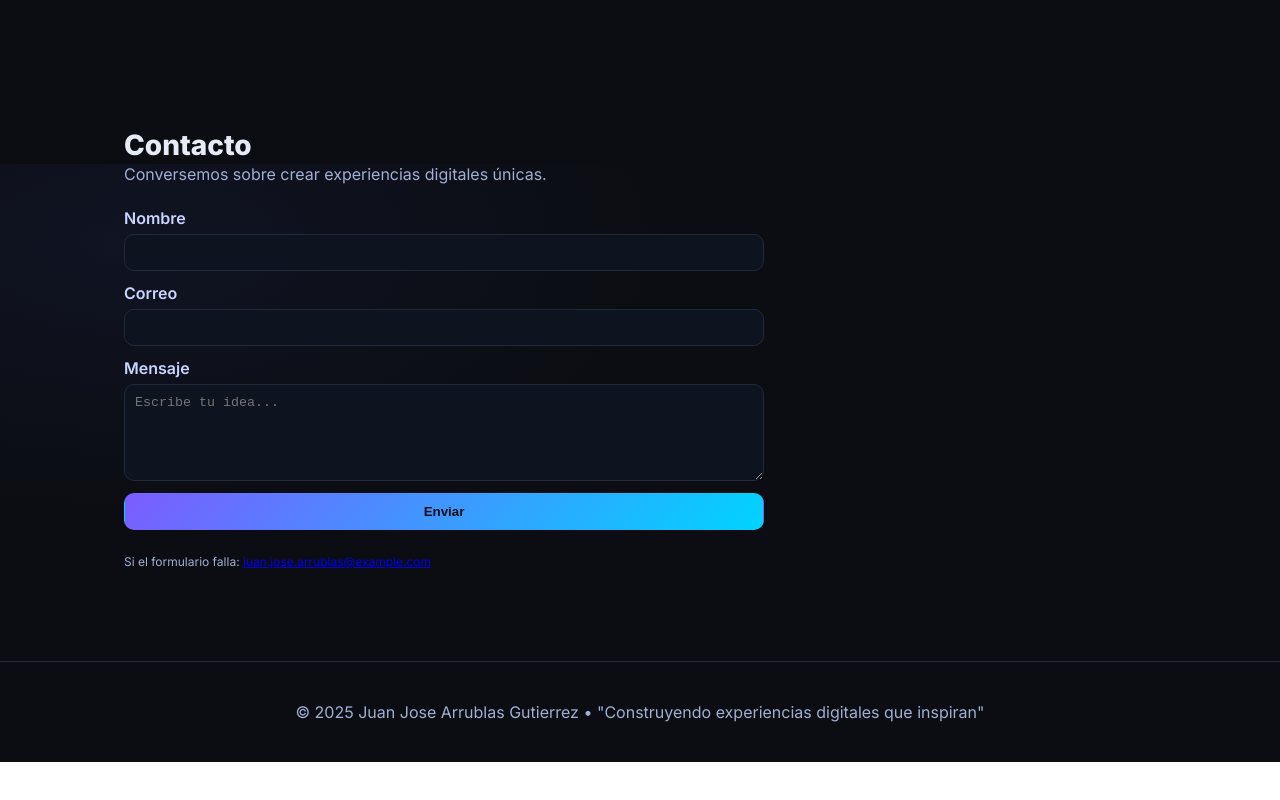
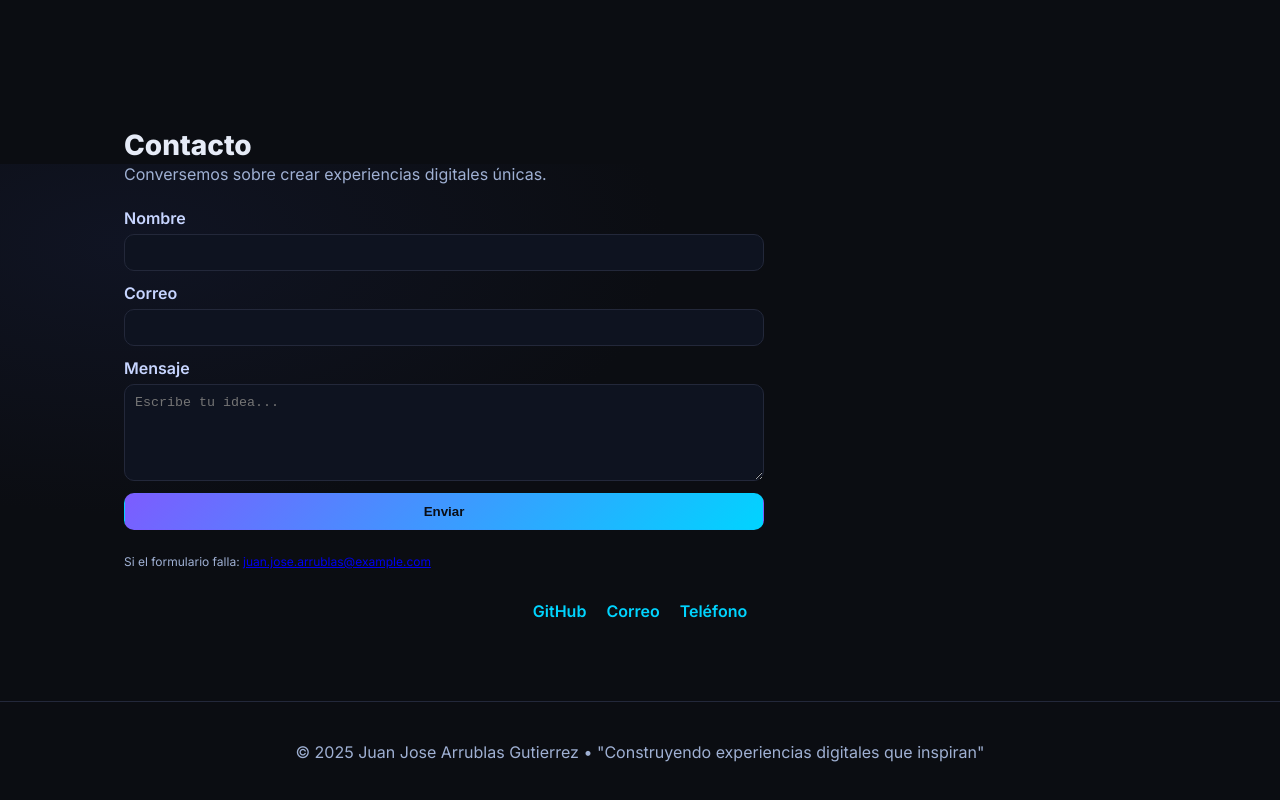
Before and after one commit to arrublas1208/Developer-Portfolio, a plain HTML site: page index.html in a window 1280 px wide. Shown: the part 3036-3836 px from the top of the page. Before the commit the page ends 3798 px from the top, so only its background shows below. Drawn offline with Linux system fonts and the light colour scheme.

Commit message:
contacto

```diff
--- a/index.html
+++ b/index.html
@@ -171,6 +171,11 @@
       <button id="submit-button" class="btn primary" type="submit">Enviar</button>
       <p id="fallback" class="fallback">Si el formulario falla: <a href="mailto:arrublas1208@gmail.com?subject=Contacto%20Portafolio">arrublas1208@gmail.com</a></p>
     </form>
+    <div class="contact-links">
+      <a id="contact-github" href="https://github.com/arrublas1208" target="_blank">GitHub</a>
+      <a id="contact-email" href="mailto:arrublas1208@gmail.com">Correo</a>
+      <a id="contact-phone" href="tel:+573108051310">Teléfono</a>
+    </div>
   </section>
 
   <footer class="site-footer">
--- a/script.js
+++ b/script.js
@@ -178,6 +178,7 @@ const T = {
     contact_title: 'Contacto', contact_subtitle: 'Conversemos sobre crear experiencias digitales únicas.',
     label_name: 'Nombre', label_email: 'Correo', label_message: 'Mensaje', submit_button: 'Enviar',
     fallback: 'Si el formulario falla: ', footer_text: '© 2025 Juan Jose Arrublas Gutierrez • "Construyendo experiencias digitales que inspiran"',
+    contact_github: 'GitHub', contact_email: 'Correo', contact_phone: 'Teléfono',
     legend: '<span class="dot frontend"></span> Frontend\n          <span class="dot backend"></span> Backend\n          <span class="dot data"></span> Bases de Datos\n          <span class="dot devops"></span> DevOps/Cloud\n          <span class="dot tools"></span> Herramientas/Otros',
     timeline: [
       { t: 'Inicio', p: 'Empecé en el mundo del código por curiosidad y creatividad. Desde entonces, me encanta construir experiencias digitales memorables.' },
@@ -207,6 +208,7 @@ const T = {
     contact_title: 'Contact', contact_subtitle: 'Let\'s talk about crafting unique digital experiences.',
     label_name: 'Name', label_email: 'Email', label_message: 'Message', submit_button: 'Send',
     fallback: 'If the form fails: ', footer_text: '© 2025 Juan Jose Arrublas Gutierrez • "Building inspiring digital experiences"',
+    contact_github: 'GitHub', contact_email: 'Email', contact_phone: 'Phone',
     legend: '<span class="dot frontend"></span> Frontend\n          <span class="dot backend"></span> Backend\n          <span class="dot data"></span> Databases\n          <span class="dot devops"></span> DevOps/Cloud\n          <span class="dot tools"></span> Tools/Other',
     timeline: [
       { t: 'Start', p: 'I entered the code world driven by curiosity and creativity. Since then, I love crafting memorable digital experiences.' },
@@ -295,6 +297,11 @@ function applyLanguage(lang) {
 
   // footer
   document.getElementById('footer-text').textContent = L.footer_text;
+
+  // contact links
+  document.getElementById('contact-github').textContent = L.contact_github;
+  document.getElementById('contact-email').textContent = L.contact_email;
+  document.getElementById('contact-phone').textContent = L.contact_phone;
 }
 
 // botón (compatibilidad sin optional chaining)
--- a/styles.css
+++ b/styles.css
@@ -122,6 +122,9 @@ label { color: #c7d5ff; font-weight: 600; }
 input, textarea { background: #0e1320; color: var(--text); border: 1px solid #23283a; border-radius: 10px; padding: 10px; }
 input:focus, textarea:focus { outline: 2px solid #3852ff; }
 .fallback { color: var(--muted); font-size: 12px; }
+.contact-links { display: flex; gap: 20px; margin-top: 20px; justify-content: center; }
+.contact-links a { color: var(--accent); text-decoration: none; font-weight: 600; }
+.contact-links a:hover { text-decoration: underline; }
 
 /* Footer */
 .site-footer { border-top: 1px solid #23283a; color: var(--muted); text-align: center; padding: 24px; }
```
